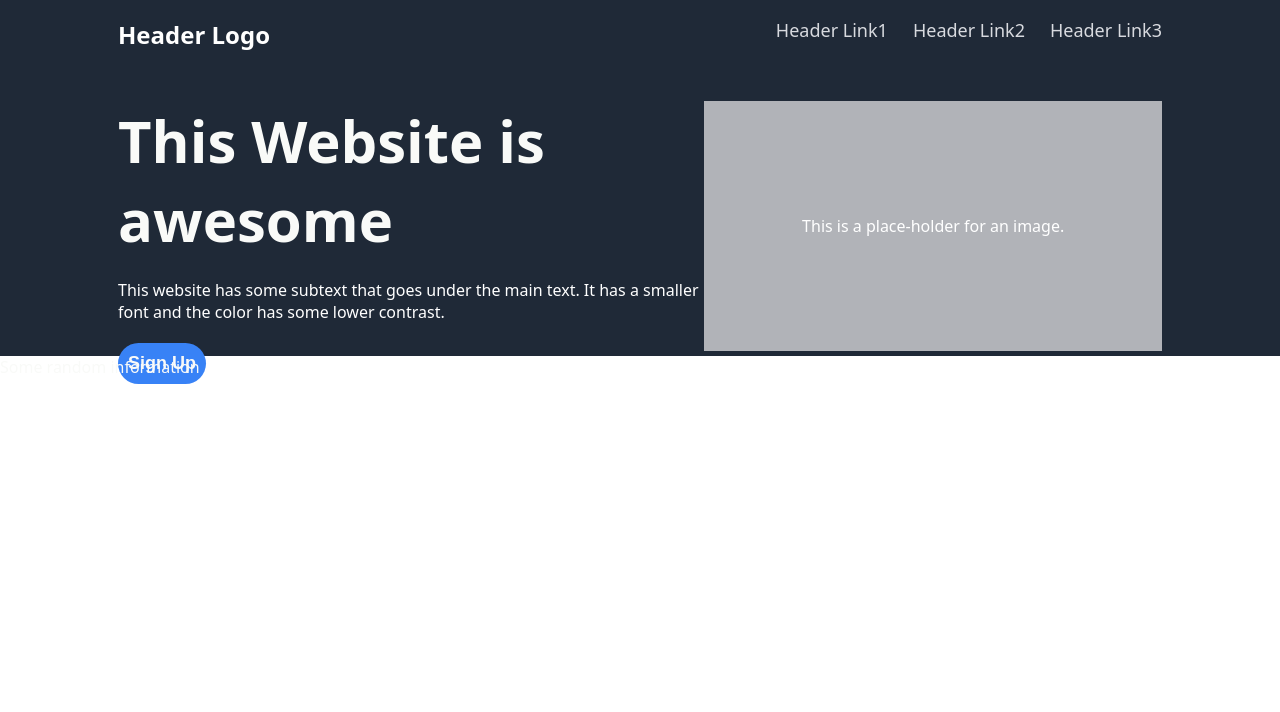
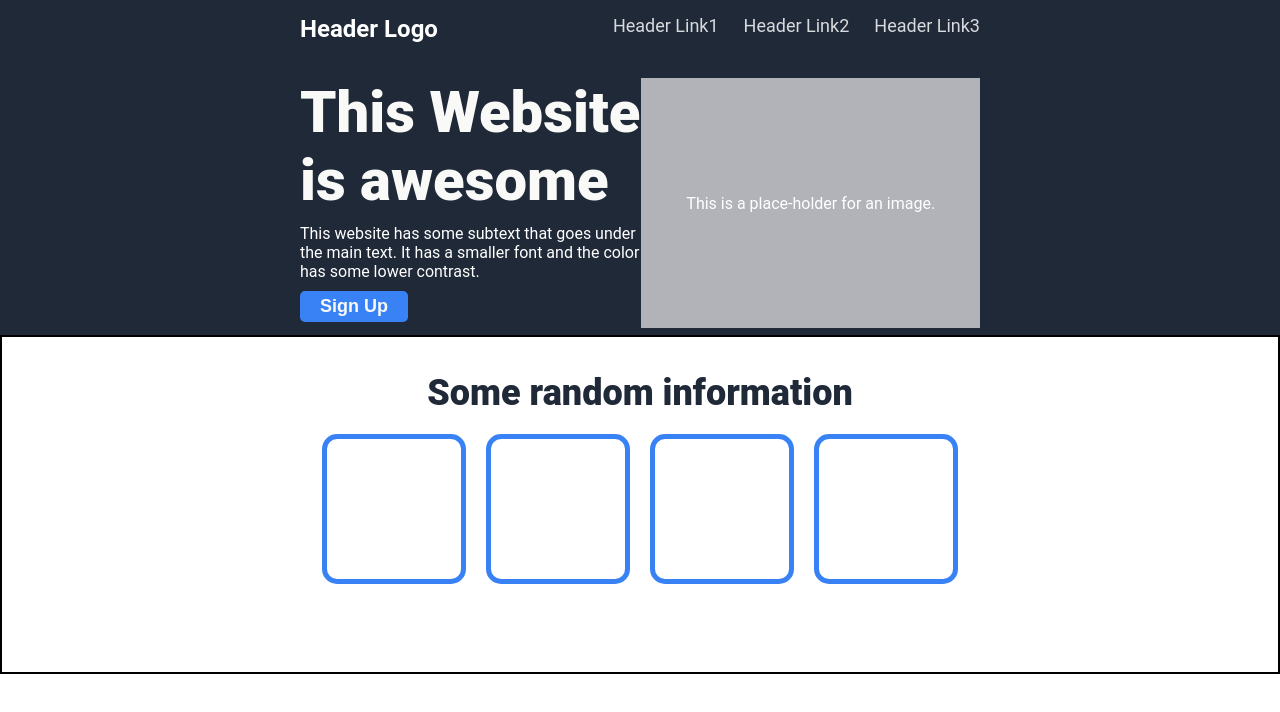
Before and after one commit to hammad9936/Landing-Page, a plain HTML site: page index.html in a window 1280 px wide. Drawn offline with Linux system fonts and the light colour scheme.

Commit message:
Changed the layout of the css so content stays aligned overall
Started working on second section

```diff
--- a/style.css
+++ b/style.css
@@ -1,5 +1,5 @@
 body {
-    font-family: system-ui, -apple-system, BlinkMacSystemFont, 'Segoe UI', Roboto, Oxygen, Ubuntu, Cantarell, 'Open Sans', 'Helvetica Neue', sans-serif;
+   font-family: 'Roboto', 'Helvetica Neue', Arial, sans-serif;
     margin: 0;
     padding: 0;
     color: #f9faf8;
@@ -9,9 +9,10 @@ body {
     display: flex;
     background-color: #1f2937;
     height: 40vh;
-    padding: 18px;
+    padding: 15px 300px 0;
     color: white;
     flex-direction: column;
+    flex: 1;
 }
 
 .top {
@@ -19,7 +20,6 @@ body {
     max-width: 100%;
     justify-content: space-between;
     font-size: 24px;
-    padding: 0px 100px;
 
 }
 
@@ -42,27 +42,27 @@ body {
 }
 
 .subtext {
-    max-width: 70ch;
+    max-width: 55ch;
 }
 .main{
     display: flex;
-    padding: 50px 100px;
     justify-content: space-between;
+    margin-top: 35px;
 }
 .button {
     background-color: #3882f6;
     color: #f9faf8;
     width: fit-content;
-    padding: 10px;
+    padding: 5px 20px;
     font-size: 18px;
     font-weight: 600;
-    border-radius: 30px;
+    border-radius: 5px;
     border: none;
 }
 .left {
     display: flex;
     flex-direction: column;
-    gap: 20px;
+    gap: 10px;
 }
 
 .right {
@@ -73,3 +73,37 @@ body {
     width: 500px;
     height: 250px;
 }
+.two {
+    border: 2px solid black;
+    height: 40vh;
+    padding: 15px 300px 0;
+    flex: 1;
+
+}
+
+.text {
+    display: flex;
+    justify-content: center;
+    align-items: center;
+    font-size: 36px;
+    color: #1f2937;
+    font-weight: 900;
+    padding-top: 20px;
+}
+
+.boxes {
+    padding: 20px;
+    display: flex;
+    gap: 20px;
+    max-width: 100%;
+    max-height: 100%;
+    justify-content: center;
+    align-items: center;
+}
+
+.box {
+    border: 5px solid #3882f6;
+    width: 140px;
+    height: 140px;
+    border-radius: 15px;
+}
```
